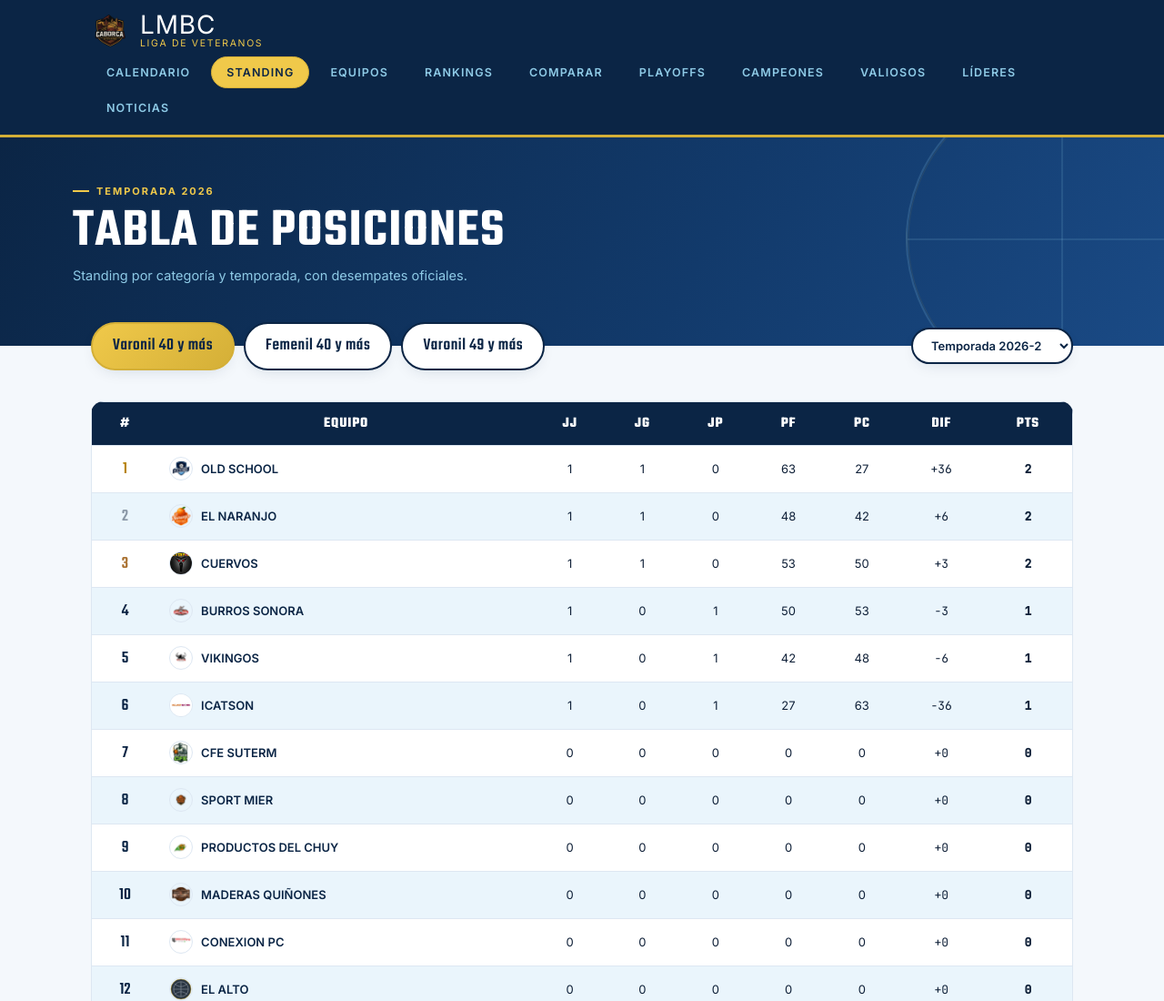
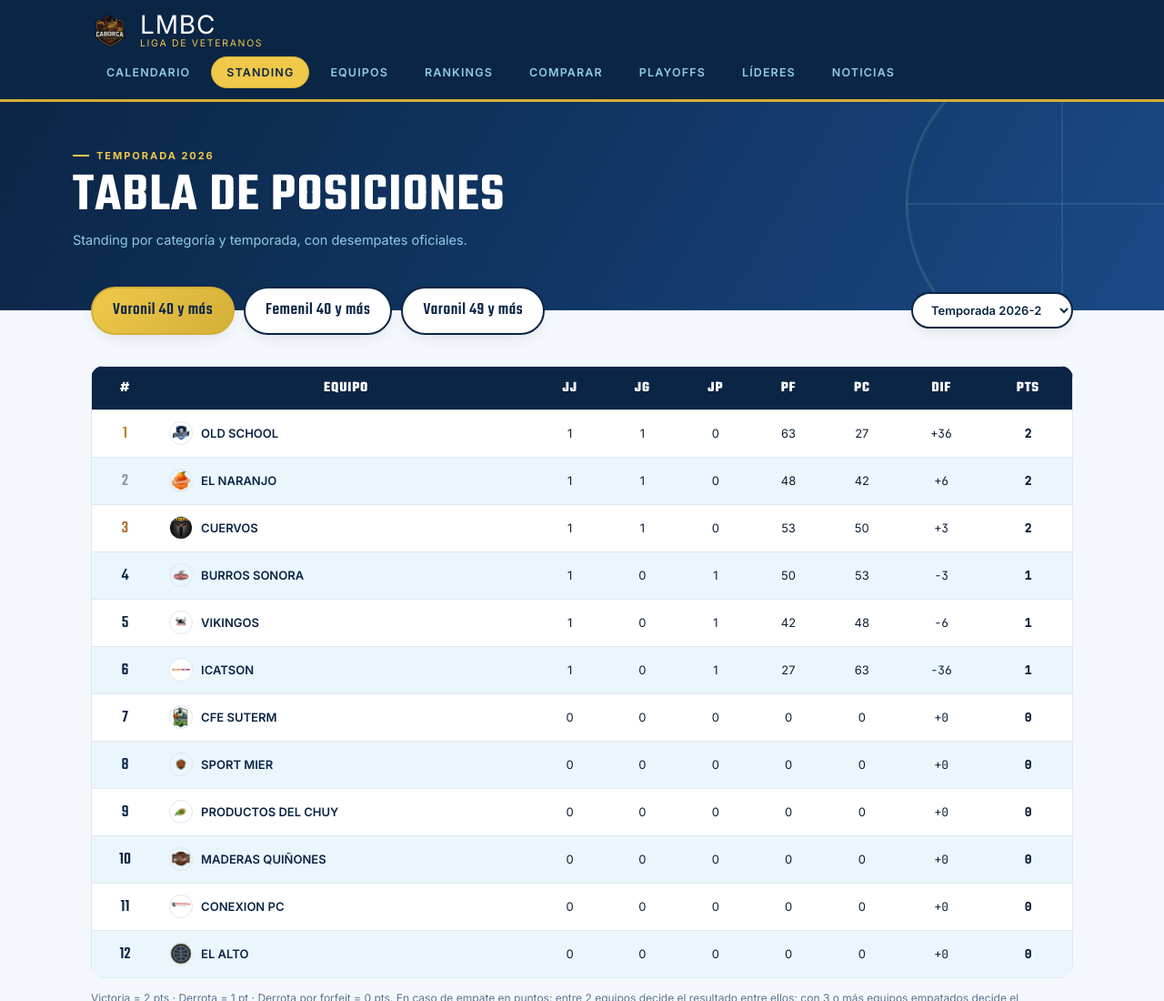
Before and after one commit to inproneg77/LMBCV, a plain HTML site: page standing/index.html in a window 1280 px wide. Shown: the top 1100 px of the page at 91% size. Drawn offline with Linux system fonts and the light colour scheme.

Commit message:
Add files via upload

```diff
--- a/standing/index.html
+++ b/standing/index.html
@@ -43,8 +43,6 @@
         <a href="../rankings/index.html">Rankings</a>
         <a href="../comparar/index.html">Comparar</a>
         <a href="../playoffs/index.html">Playoffs</a>
-        <a href="../campeones/index.html">Campeones</a>
-        <a href="../valiosos/index.html">Valiosos</a>
         <a href="../lideres/index.html">Líderes</a>
         <a href="../noticias/index.html">Noticias</a>
       </nav>
```
